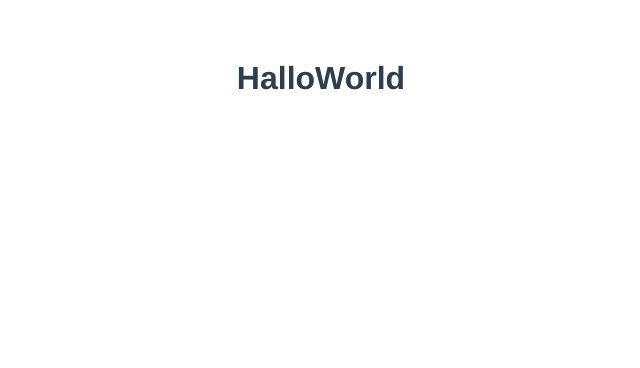
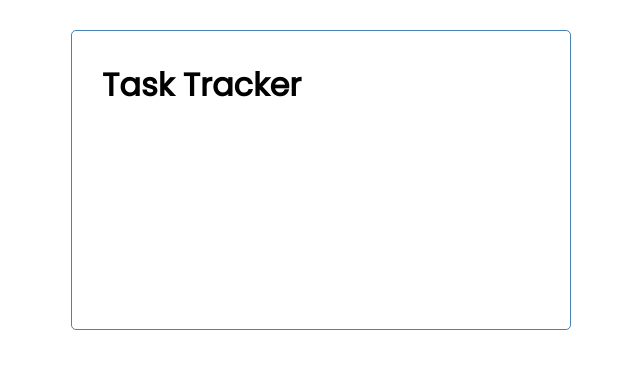
Before and after one commit to parkercatz/vue-crash-cource, a Vue app: page / in a window 1280 px wide. Shown: the top 368 px of the page, without its empty margins (319-959 px from the left). Built offline with nearby package versions, Linux system fonts and the light colour scheme.

Commit message:
add: Header.vueの追加

```diff
--- a/src/App.vue
+++ b/src/App.vue
@@ -1,21 +1,59 @@
 <template>
-  <h1>HalloWorld</h1>
+  <div class="container">
+    <Header title="Task Tracker" />
+  </div>
 </template>
 
 <script>
+import Header from './components/Header'
 export default {
   name: 'App',
-  components: {},
+  components: {
+    Header,
+  },
 }
 </script>
 
 <style>
-#app {
-  font-family: Avenir, Helvetica, Arial, sans-serif;
-  -webkit-font-smoothing: antialiased;
-  -moz-osx-font-smoothing: grayscale;
-  text-align: center;
-  color: #2c3e50;
-  margin-top: 60px;
+@import url('https://fonts.googleapis.com/css2?family=Poppins:wght@300;400&display=swap');
+* {
+  box-sizing: border-box;
+  margin: 0;
+  padding: 0;
+}
+body {
+  font-family: 'Poppins', sans-serif;
+}
+.container {
+  max-width: 500px;
+  margin: 30px auto;
+  overflow: auto;
+  min-height: 300px;
+  border: 1px solid steelblue;
+  padding: 30px;
+  border-radius: 5px;
+}
+.btn {
+  display: inline-block;
+  background: #000;
+  color: #fff;
+  border: none;
+  padding: 10px 20px;
+  margin: 5px;
+  border-radius: 5px;
+  cursor: pointer;
+  text-decoration: none;
+  font-size: 15px;
+  font-family: inherit;
+}
+.btn:focus {
+  outline: none;
+}
+.btn:active {
+  transform: scale(0.98);
+}
+.btn-block {
+  display: block;
+  width: 100%;
 }
 </style>
--- /dev/null
+++ b/src/components/Header.vue
@@ -0,0 +1,23 @@
+<template>
+  <header>
+    <h1>{{ title }}</h1>
+  </header>
+</template>
+
+<script>
+export default {
+  name: 'Header',
+  props: {
+    title: String,
+  },
+}
+</script>
+
+<style scoped>
+header {
+  display: flex;
+  justify-content: space-between;
+  align-items: center;
+  margin-bottom: 20px;
+}
+</style>
```
